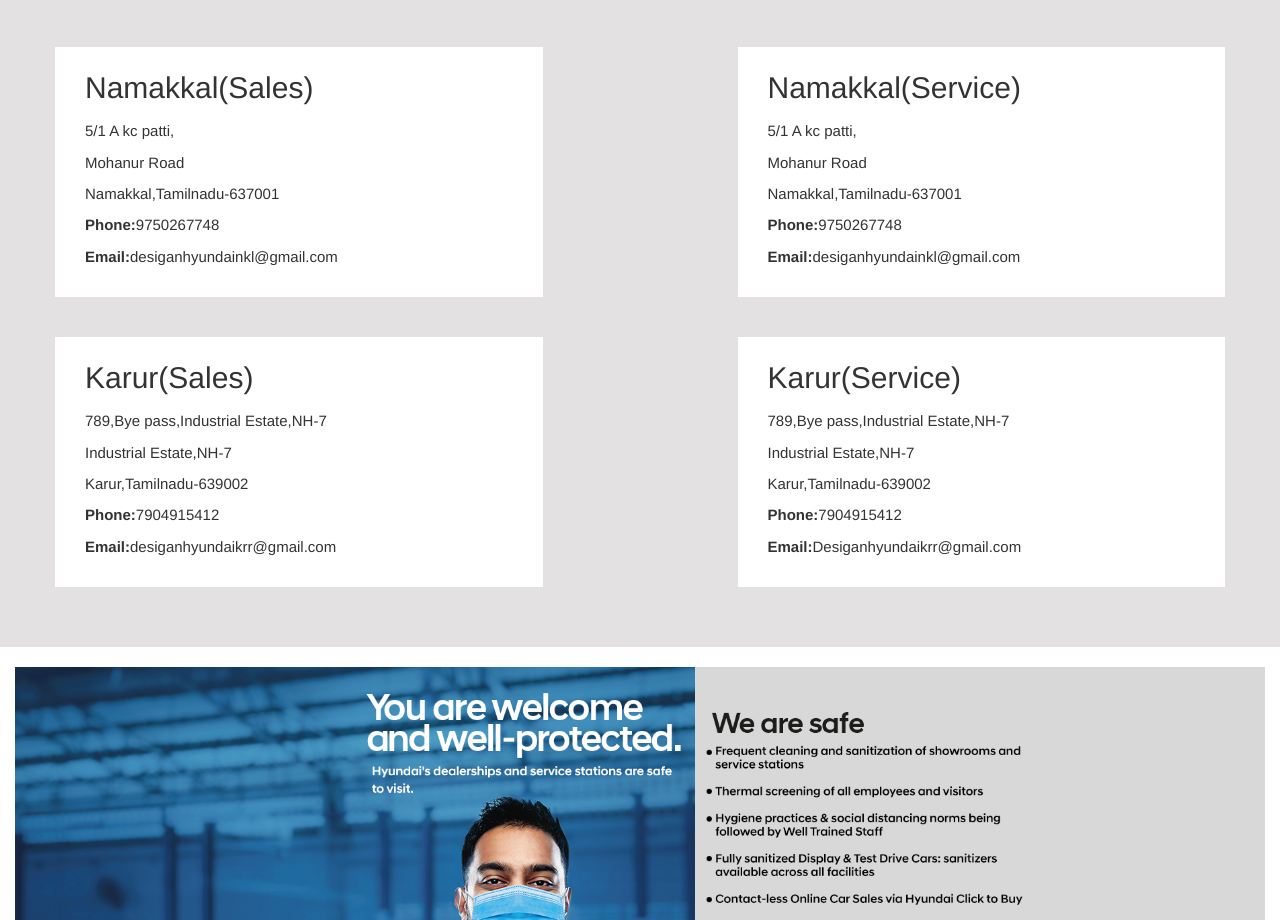
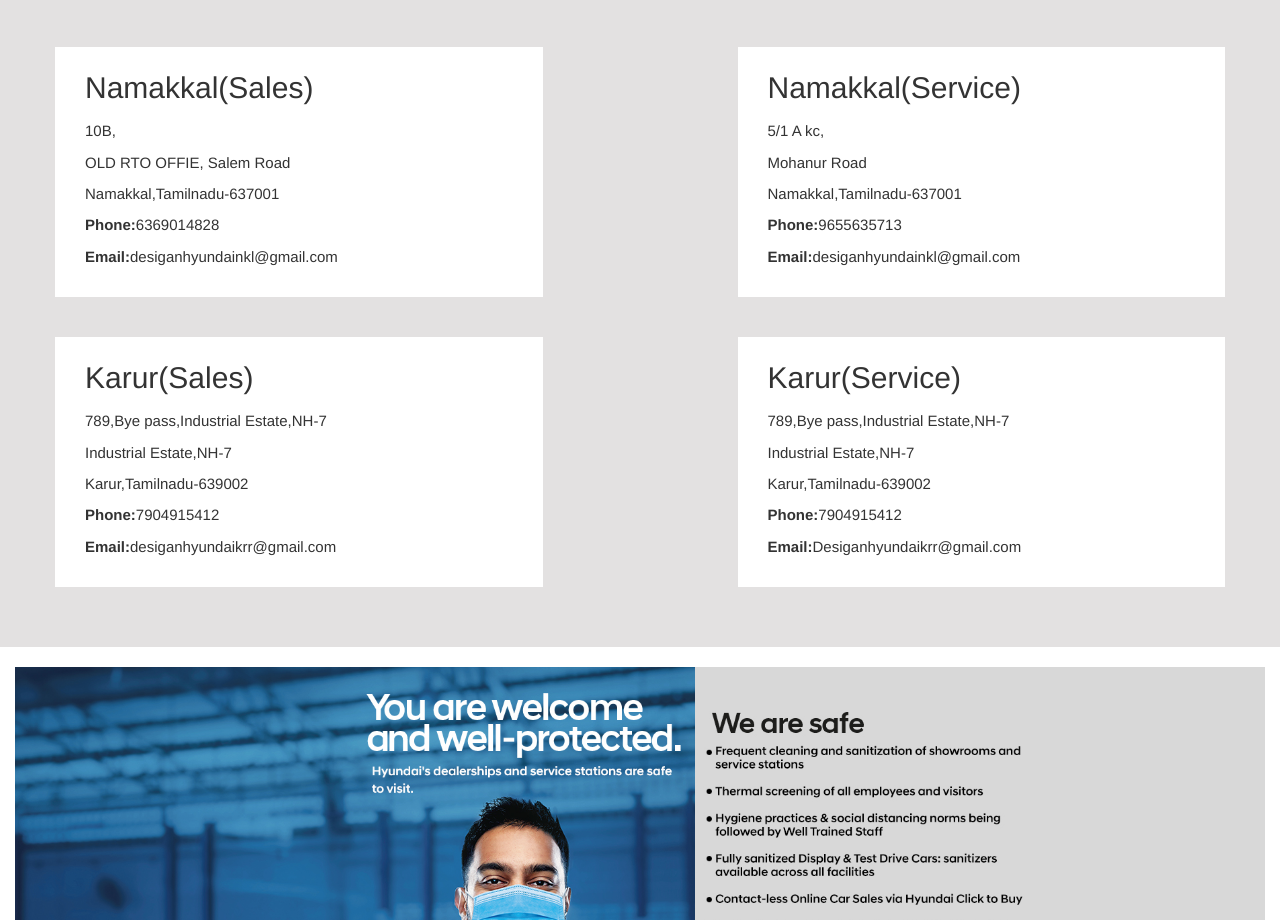
Before and after one commit to Desigan-v/Hyundai, a plain HTML site: page Main/contact.html in a window 1280 px wide. Shown: the part 882-1802 px from the top of the page. Drawn offline with nearby package versions, Linux system fonts and the light colour scheme.

Commit message:
modified:   Main/contact.html

```diff
--- a/Main/contact.html
+++ b/Main/contact.html
@@ -109,10 +109,10 @@
 
 						<br>
 					<p style="font-size: 30px;">Namakkal(Sales)</p>
-					<p style="font-size: 15px;">5/1 A kc patti,</p>
-					<p style="font-size: 15px;">Mohanur Road</p>
+					<p style="font-size: 15px;">10B,</p>
+					<p style="font-size: 15px;">OLD RTO OFFIE, Salem Road</p>
 					<p style="font-size: 15px;">Namakkal,Tamilnadu-637001</p>
-					<p style="font-size: 15px;"><b>Phone:</b>9750267748</p>
+					<p style="font-size: 15px;"><b>Phone:</b>6369014828</p>
 					<p style="font-size: 15px;"><b>Email:</b>desiganhyundainkl@gmail.com</p>
 
 					<br>
@@ -128,10 +128,10 @@
 
 						<br>
 					<p style="font-size: 30px;">Namakkal(Service)</p>
-					<p style="font-size: 15px;">5/1 A kc patti,</p>
+					<p style="font-size: 15px;">5/1 A kc,</p>
 					<p style="font-size: 15px;">Mohanur Road</p>
 					<p style="font-size: 15px;">Namakkal,Tamilnadu-637001</p>
-					<p style="font-size: 15px;"><b>Phone:</b>9750267748</p>
+					<p style="font-size: 15px;"><b>Phone:</b>9655635713</p>
 					<p style="font-size: 15px;"><b>Email:</b>desiganhyundainkl@gmail.com</p>
 
 
@@ -208,14 +208,6 @@
 
 
 
-
-
-
-
-
-
-
-
 <div class="footer">
 	<div class="row">
 		<div class="col-sm-3">
```
